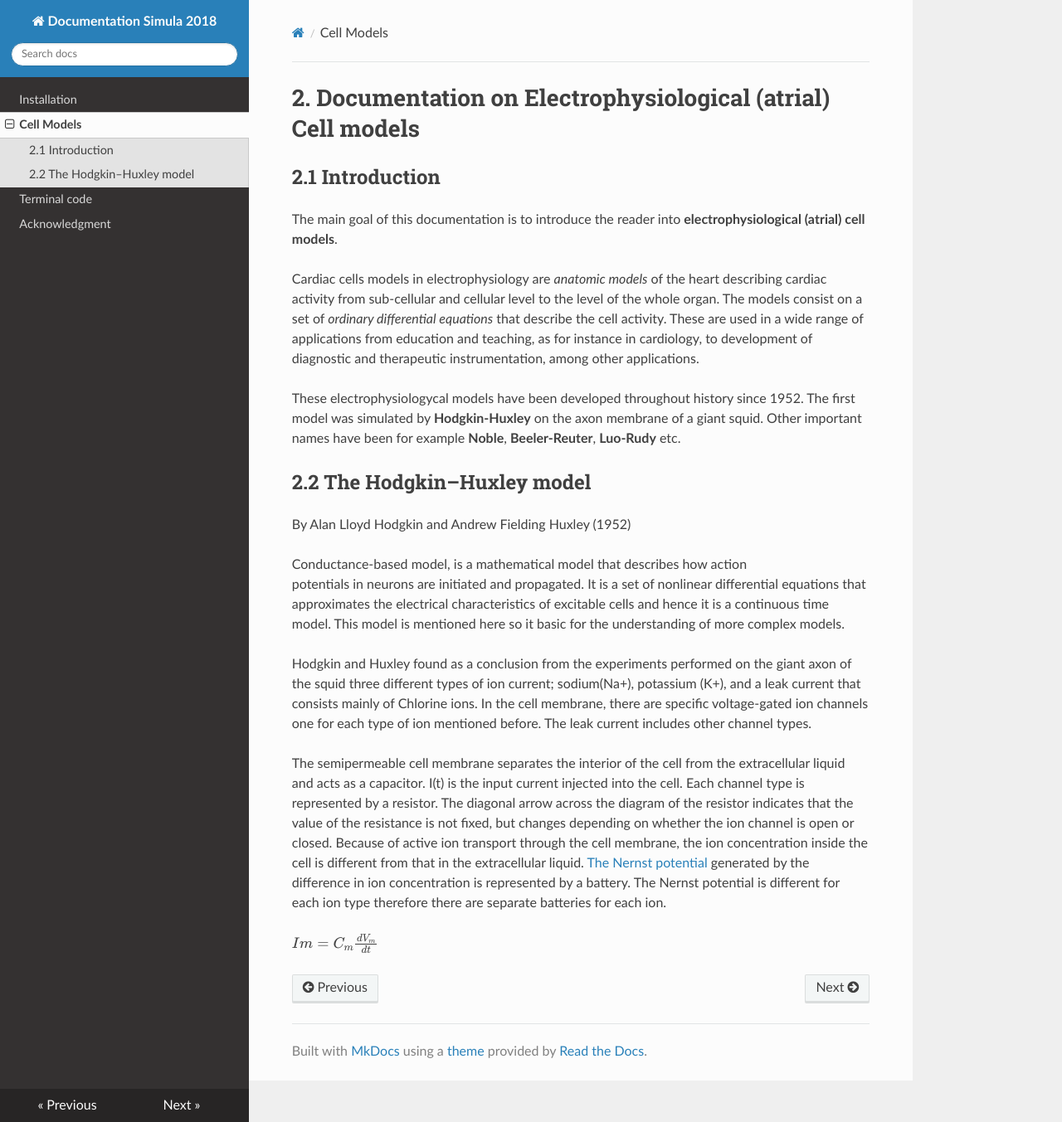
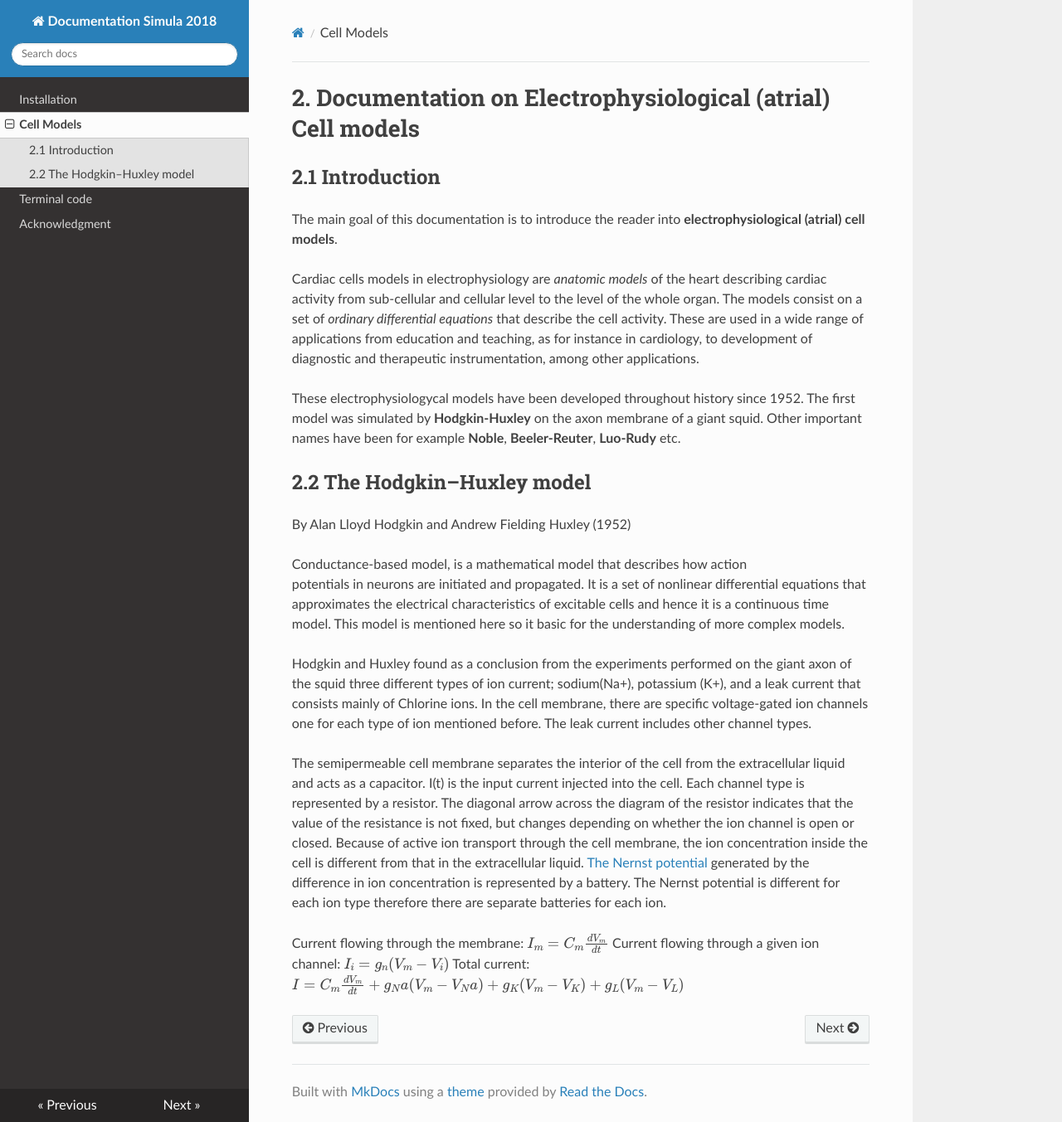
Before and after one commit to ErikaKvalem/Documentation-2018-MkDocs, an MkDocs documentation site: the page built from docs/cellm.md, in a window 1280 px wide and 1353 px high. Shown: the whole window at 83% size. Built offline with MkDocs 1.6.1, drawn with Linux system fonts in a browser that asks for light colours; nearby versions of some CDN libraries; formulas are drawn with MathJax 3; old or Windows-style settings are respelled for this version of MkDocs.

Commit message:
Update cellm.md

```diff
--- a/docs/cellm.md
+++ b/docs/cellm.md
@@ -19,4 +19,6 @@ Hodgkin and Huxley found as a conclusion from the experiments performed on the g
 
 The semipermeable cell membrane separates the interior of the cell from the extracellular liquid and acts as a capacitor.  I(t)  is the input current injected into the cell. Each channel type is represented by a resistor. The diagonal arrow across the diagram of the resistor indicates that the value of the resistance is not fixed, but changes depending on whether the ion channel is open or closed. Because of active ion transport through the cell membrane, the ion concentration inside the cell is different from that in the extracellular liquid. [The Nernst potential](https://en.wikipedia.org/wiki/Nernst_equation) generated by the difference in ion concentration is represented by a battery. The Nernst potential is different for each ion type therefore there are separate batteries for each ion.
 
-$Im={C_m}\frac{dV_m}{dt}$
+Current flowing through the membrane: $I_m={C_m}\frac{dV_m}{dt}$
+Current flowing through a given ion channel: $I_i=g_n{(V_m-V_i)}$
+Total current: $I = {C_m}\frac{dV_m}{dt} + {g_Na}{(V_m-V_Na)} + {g_K}{(V_m-V_K)}+ {g_L}{(V_m-V_L)}$
```
